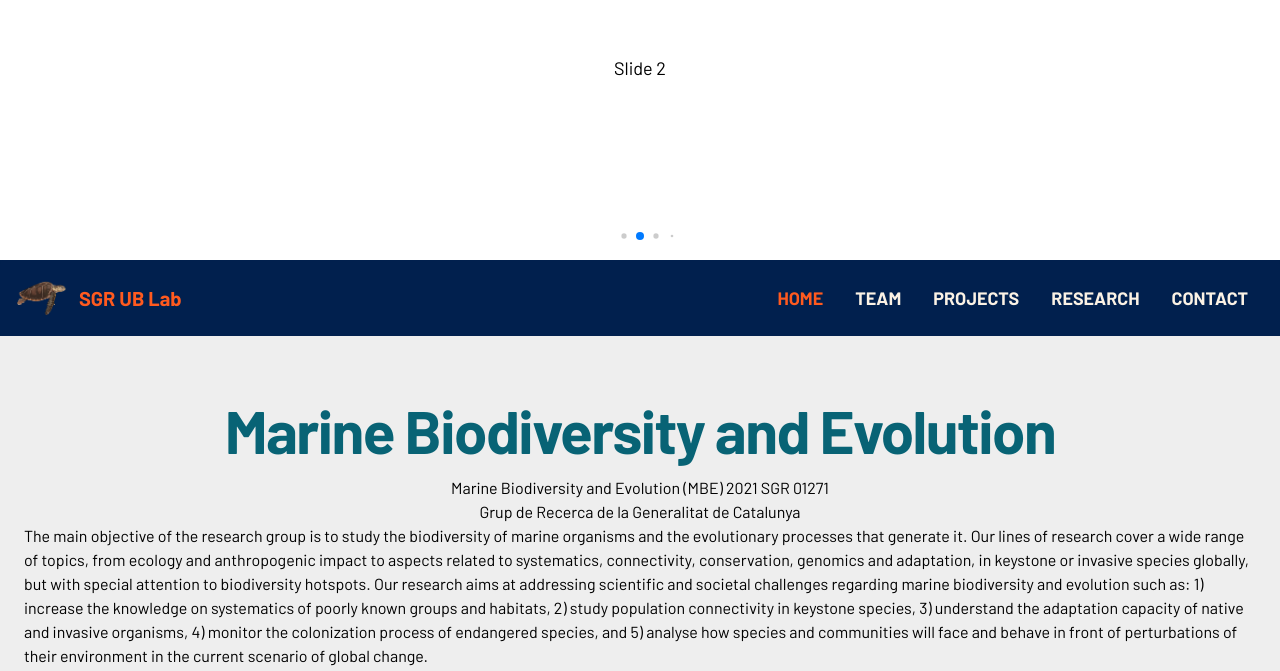
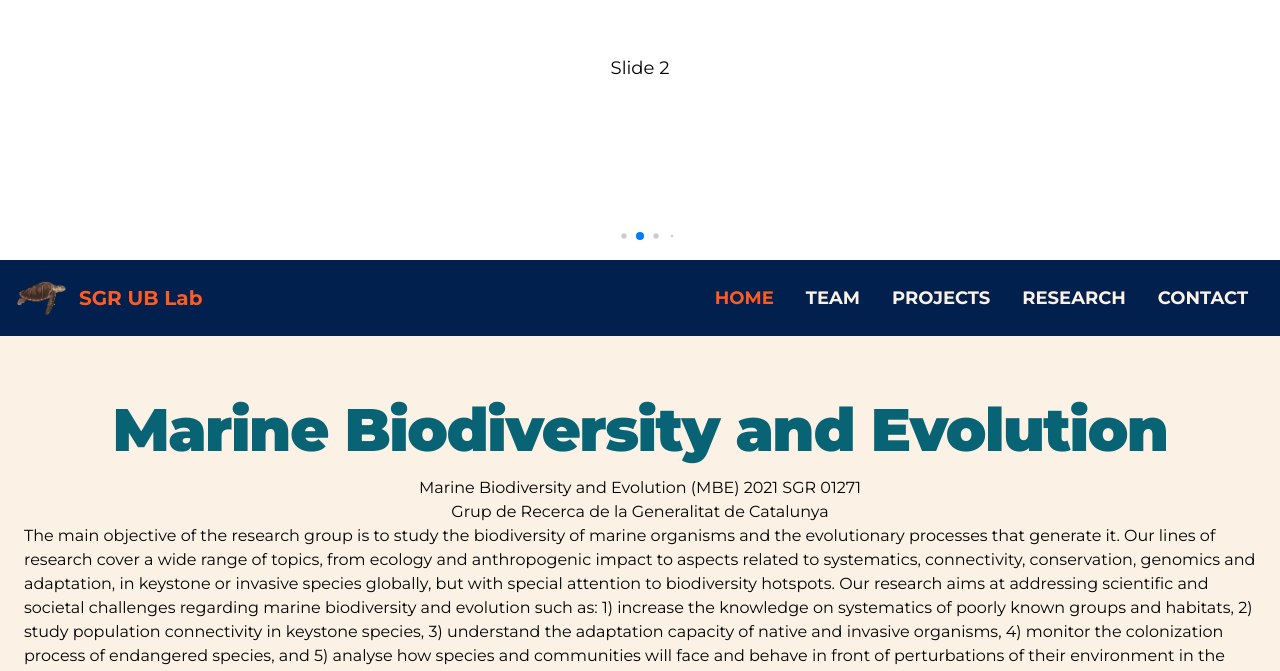
Before and after one commit to molivag/UB-SGR-Marine, a React (Vite) app: page / in a window 1280 px wide. Shown: the part 124-795 px from the top of the page. Built offline with nearby package versions, Linux system fonts and the light colour scheme.

Commit message:
Se agregan colores a los estilos

```diff
--- a/src/styles/index.css
+++ b/src/styles/index.css
@@ -9,7 +9,6 @@
 
 :root {
   /*  Color principal global*/
-  background-color:  #fbf2e5;
   /* <body class="d-flex flex-column h-100"> */
 }
 
@@ -28,6 +27,7 @@
 
 
 body {
-  @apply font-Barlow !important;
+  @apply font-Montserrat !important;
   @apply text-base !important;
+  background-color:  #fbf2e5 !important;
 }
--- a/tailwind.config.js
+++ b/tailwind.config.js
@@ -21,7 +21,8 @@ export default {
 	'UBtitles':'#086375',
 	'UBnone':'#bedcd0',
 	'UBfondo': '#fbf2e5',
-	'UBhover':'#feae6f'
+	'UBop1':'#7A3B69',
+	'UBop2':'#5A746E',
       },
     },
   },
```
